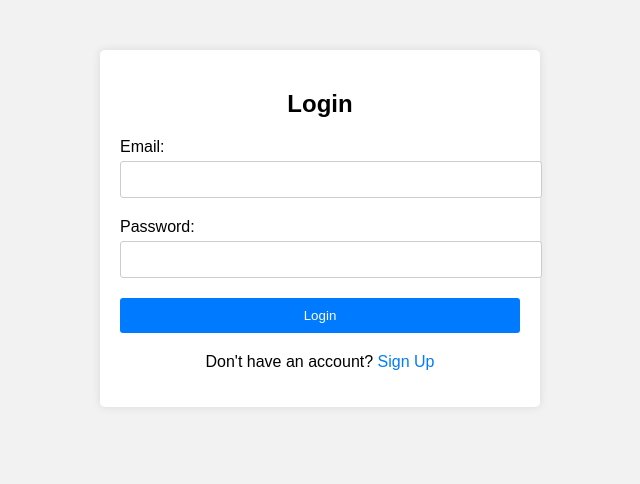
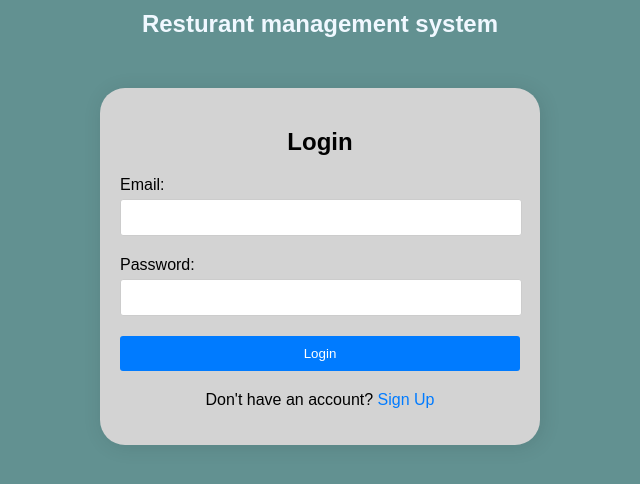
Before and after one commit to SachinGrg666/Dine-In, a PHP site: page /login.html in a window 1280 px wide. Shown: the top 484 px of the page, without its empty margins (320-960 px from the left). Run offline with PHP 8.4, Linux system fonts and the light colour scheme.

Commit message:
php  added and some changes in html and css

```diff
--- a/login.html
+++ b/login.html
@@ -7,14 +7,15 @@
     <link rel="stylesheet" href="styles.css">
 </head>
 <body>
+    <h2 style="color:aliceblue; margin-top: 10px;">Resturant management system</h2>
     <div class="container">
         <h2>Login</h2>
         <form action="authenticate.php" method="post">
             <label for="email">Email:</label>
-            <input type="email" id="email" name="email" required>
+            <input type="email" id="email" placeholer="Enter your E-mail" name="email" required>
 
             <label for="password">Password:</label>
-            <input type="password" id="password" name="password" required>
+            <input type="password" id="password" placeholer="Enter your Password" name="password" required>
 
             <input type="submit" value="Login">
         </form>
--- a/styles.css
+++ b/styles.css
@@ -1,6 +1,6 @@
 body {
     font-family: Arial, sans-serif;
-    background-color: #f2f2f2;
+    background-color:rgb(98, 145, 145);
     margin: 0;
     padding: 0;
 }
@@ -8,10 +8,10 @@ body {
 .container {
     max-width: 400px;
     margin: 50px auto;
-    background-color: #fff;
+    background-color: lightgray;
     padding: 20px;
-    border-radius: 5px;
-    box-shadow: 0 0 10px rgba(0, 0, 0, 0.1);
+    border-radius: 25px;
+    box-shadow: 2px 2px 20px rgba(0, 0, 0, 0.1);
 }
 
 h2 {
@@ -30,7 +30,7 @@ label {
 input[type="text"],
 input[type="email"],
 input[type="password"] {
-    width: 100%;
+    width: 95%;
     padding: 10px;
     margin-bottom: 20px;
     border: 1px solid #ccc;
```
Also changed, not shown: authenticate.php (added, +35 -0 lines).
